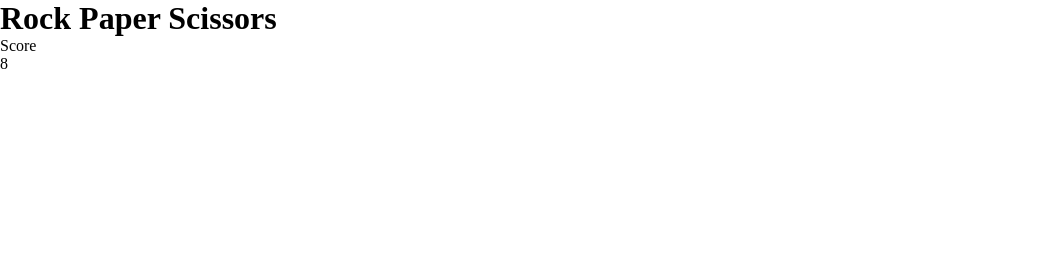
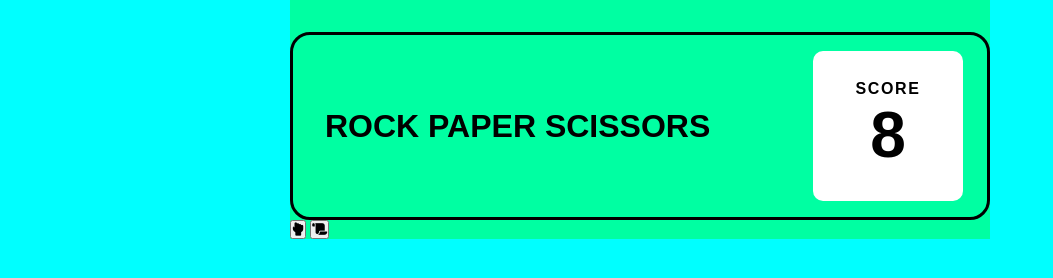
Before and after one commit to Oluwapelumi99/Rock--paper-scissors, a plain HTML site: page index.html in a window 1280 px wide. Shown: the whole page, without its empty margins (0-1053 px from the left). Drawn offline with Linux system fonts and the light colour scheme.

Commit message:
Add CSS and html for the header

```diff
--- a/assets/css/style.css
+++ b/assets/css/style.css
@@ -3,7 +3,50 @@
     padding: 0;
     margin: 0;
 }
-
-
 /*Fonts*/
 @import url('https://fonts.googleapis.com/css2?family=Lora:ital,wght@0,400..700;1,400..700&display=swap');
+
+body {
+        min-height: 100vh;
+        background-color: aqua;
+        font-family: 'Lora', sans-serif;
+        text-transform: uppercase;
+}
+/*Main content*/
+ .game-area {
+    position: relative;
+    background-color: rgb(0, 255, 162);
+    padding-top: 2rem;
+    margin: 0 auto;;
+    max-width: 700px;
+    box-sizing: border-box;
+}
+
+.header {
+    display: flex;
+    justify-content: space-between;
+    align-items: center;
+    height: 150px;
+    border: 3px solid;
+    border-radius: 20px;
+    padding: 1rem 1.5rem 1rem 2rem;
+}
+
+.score {
+     display: flex;
+     flex-direction: column;
+     align-items: center;
+     justify-content: center;
+     background-color: white;
+     border-radius: 10px;
+     width: 150px;
+     height: 100%;
+}
+.score-title {
+    font-size: 1rem;
+    letter-spacing: 0.1rem;
+}
+
+.score-number {
+    font-size: 4rem;
+}
--- a/index.html
+++ b/index.html
@@ -10,11 +10,24 @@
 <body>
 
 
-    <div class="container"></div>
-    <h1 class="header">Rock Paper Scissors</h1>
-    <div class="score"></div>
+    <div class="game-area">
+    <h1 class="header">Rock Paper Scissors
+    <div class="score">
     <div class="score-title">Score</div>
     <div class="score-number">8</div>
+    </div>
+</h1>
+<section class="game">
+    <button class="choice-btn" data-type="rock">
+        <div class="choice-rock">
+            <i class="fa-solid fa-hand-back-fist"></i></div>
+    </button>
+    <button class="choice-btn" data-type="paper">
+        <div class="choice-paper">
+    <i class="fa-solid fa-scroll"></i></div>
+</button>
+</section>
+</div>
     <script src="assets/js/script.js"></script>
 </body>
 </html>
```
